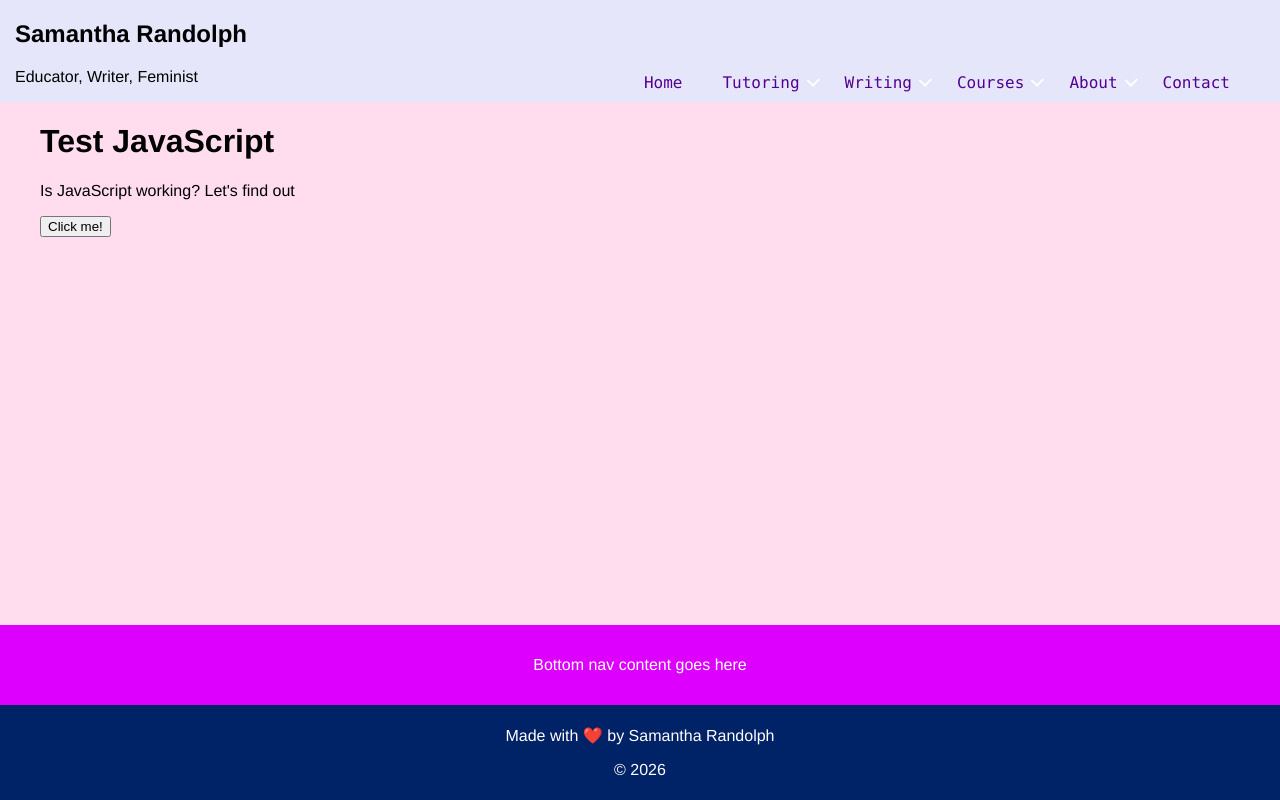
After one commit to rmtsukuru/personal-website, a Node server app: page /test-js in a window 1280 px wide. The commit adds this page. Run offline with Node 20, Linux system fonts and the light colour scheme.

```diff
--- a/assets/js/main.js
+++ b/assets/js/main.js
@@ -1,7 +1,16 @@
 const button = document.getElementById("clickBtn");
+const homeImage = document.getElementById("photo-swap");
 
 if (button) {
   button.onclick = function() {
     alert("You clicked the button!");
   };
 }
+
+if (homeImage) {
+  homeImage.onclick = function() {
+    let oldSrc = homeImage.getAttribute("src");
+    homeImage.setAttribute("src", homeImage.getAttribute("data-src"));
+    homeImage.setAttribute("data-src", oldSrc);
+  };
+}
--- a/routes/main.js
+++ b/routes/main.js
@@ -14,8 +14,9 @@ router.get("/", (req, res) => {
   const data = {
     ...req.data,
     title: "Samantha Randolph",
+    stylesheets: ["home"],
   };
-  res.render('index', data);
+  res.render("index", data);
 });
 
 router.get("/about", (req, res) => {
@@ -23,7 +24,15 @@ router.get("/about", (req, res) => {
     ...req.data,
     title: "About - Samantha Randolph",
   };
-  res.render('about', data);
+  res.render("about", data);
+});
+
+router.get("/test-js", (req, res) => {
+  const data = {
+    ...req.data,
+    title: "Test JavaScript",
+  };
+  res.render("test_js", data);
 });
 
 router.get("/resume", (req, res) => {
--- /dev/null
+++ b/views/test_js.ejs
@@ -0,0 +1,10 @@
+<%- include("header"); -%>
+
+<h1>Test JavaScript</h1>
+
+<section>
+  <p>Is JavaScript working? Let's find out</p>
+  <button id="clickBtn">Click me!</button>
+</section>
+
+<%- include("footer"); -%>
```
Also changed, not shown: assets/css/home.css (added, +9 -0 lines), views/index.ejs (+8 -2 lines), assets/img/ggp00.jpg (added), assets/img/ggp01.jpg (added), 2 other files.
